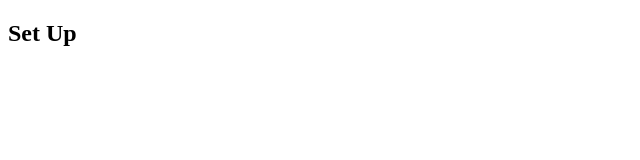
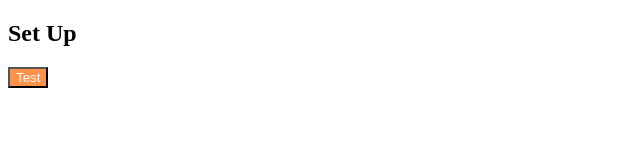
Before and after one commit to algo2000/belf-front, a Next.js app: page / in a window 1280 px wide. Shown: the top 160 px of the page, without its empty margins (0-640 px from the left). Built offline with nearby package versions, Linux system fonts and the light colour scheme.

Commit message:
up 테마 적용 테스트용 버튼 컴포넌트 추가

```diff
--- /dev/null
+++ b/components/Button/TestButton.tsx
@@ -0,0 +1,19 @@
+import { useRecoilState } from "recoil";
+
+import styled from "styled-components";
+
+import { themeState } from "../../states/themeState";
+
+const ButtonStyle = styled.button`
+  background-color: ${({ theme }) => theme.brandColor.main};
+  color: ${({ theme }) => theme.fontColor.main};
+`;
+
+export default function TestButton() {
+  const [theme, setTheme] = useRecoilState(themeState);
+  const themeToggler = () => {
+    theme === "light" ? setTheme("dark") : setTheme("light");
+  };
+
+  return <ButtonStyle onClick={themeToggler}>Test</ButtonStyle>;
+}
--- a/pages/index.tsx
+++ b/pages/index.tsx
@@ -1,7 +1,12 @@
+import React from "react";
+
+import TestButton from "../components/Button/TestButton";
+
 export default function Home() {
   return (
     <>
       <h2>Set Up</h2>
+      <TestButton />
     </>
   );
 }
```
